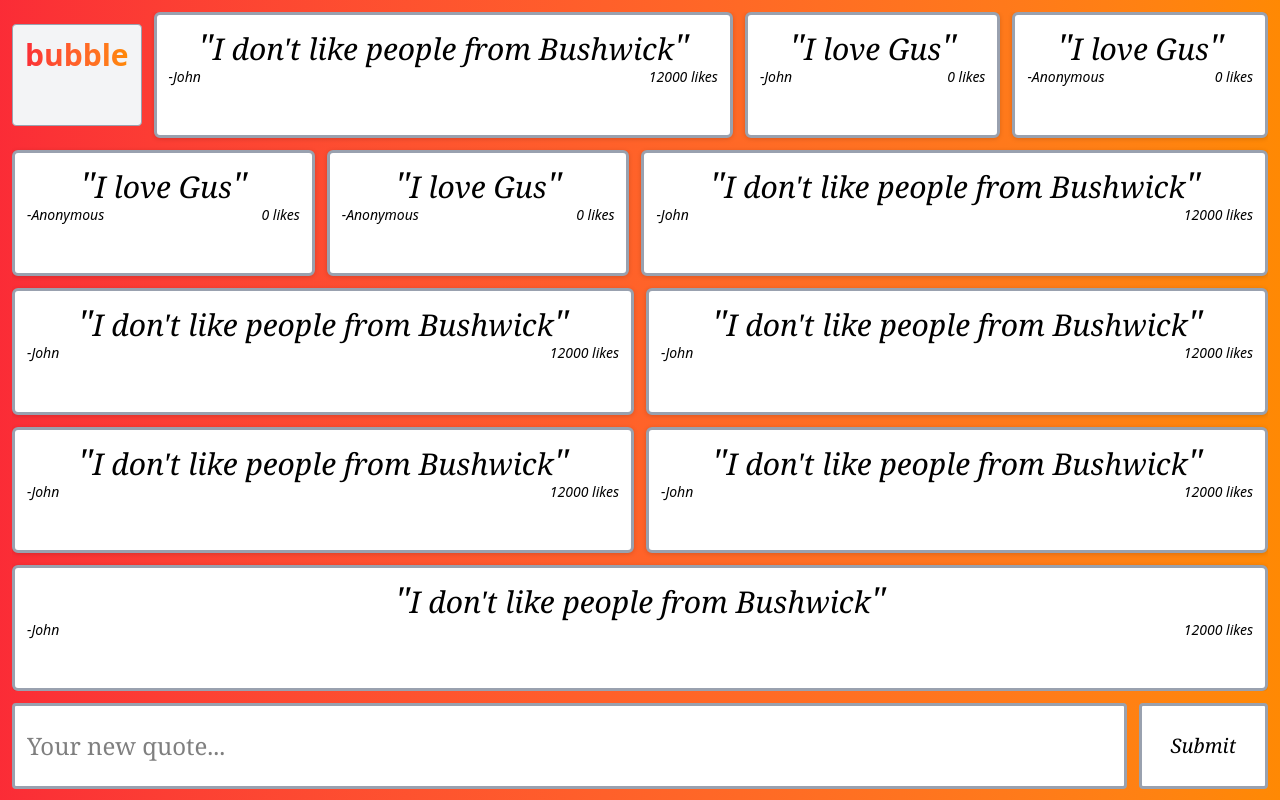
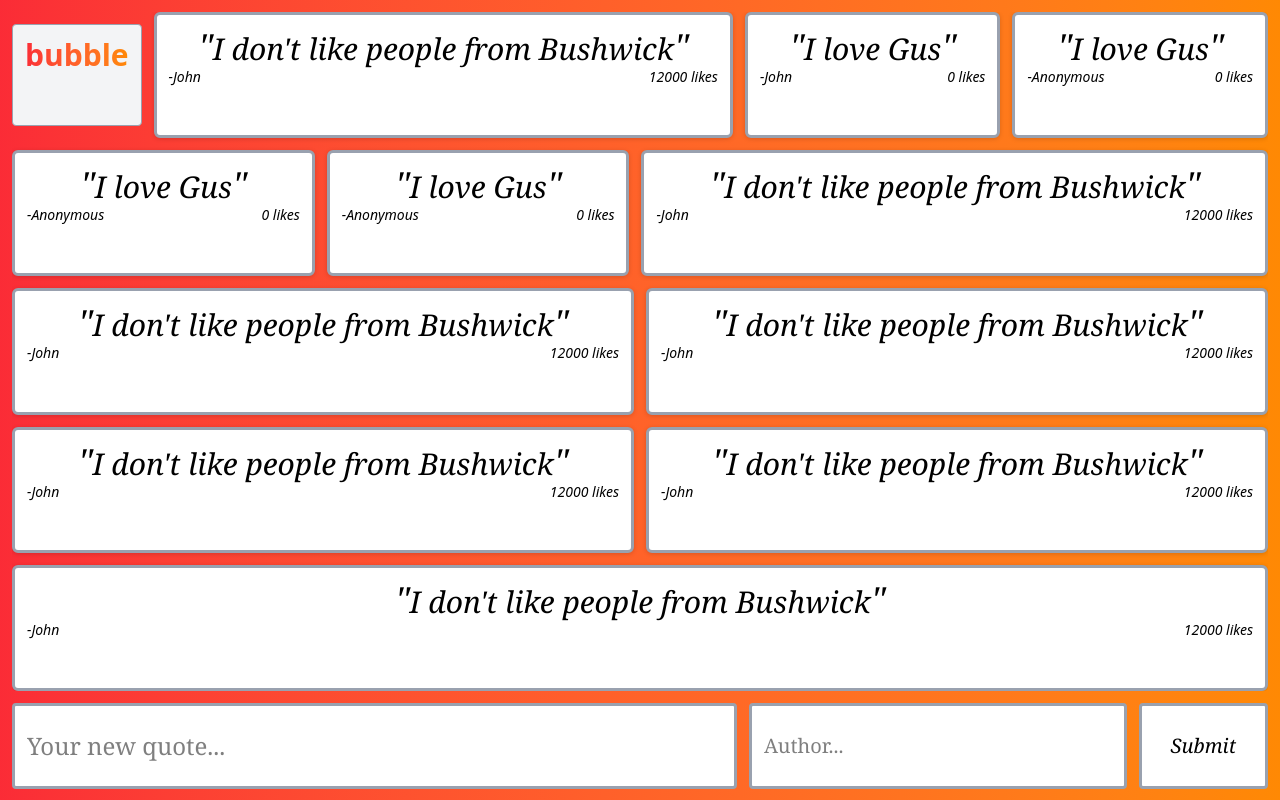
Before and after one commit to JohnSwiftC/bubble, a React (Vite) app: page / in a window 1280 px wide. Built offline with nearby package versions, Linux system fonts and the light colour scheme.

Commit message:
add author field and data pipe laying

```diff
--- a/src/App.jsx
+++ b/src/App.jsx
@@ -7,6 +7,7 @@ function App() {
 
   const [buttonScale, setButtonScale] = useState(100);
   const [quoteText, setQuoteText] = useState("");
+  const [nameText, setNameText] = useState("");
   const [buttonText, setButtonText] = useState("Submit");
 
   // Will change text back from sent when using a new quote.
@@ -21,6 +22,7 @@ function App() {
   const quoteSubmitHandler = () => {
     console.log(quoteText);
     setQuoteText("");
+    setNameText("");
     setButtonText("Sent");
 
     setButtonScale(buttonScale + 10);
@@ -55,9 +57,14 @@ function App() {
         </div>
 
         <div className="rounded h-2/18 mt-3 flex flex-row gap-3">
-          <div className="grow-1 rounded border border-3 border-gray-400 bg-white flex justify-center p-3">
-            <input value={quoteText} onChange={(e) => {setQuoteText(e.target.value)}}className="bg-white text-black grow-1 outline-hidden text-2xl font-serif" placeholder="Your new quote..."/>
-          </div>
+
+            <div className="grow-2 rounded border border-3 border-gray-400 bg-white flex justify-center p-3">
+              <input value={quoteText} onChange={(e) => {setQuoteText(e.target.value)}}className="w-0 bg-white text-black grow-1 outline-hidden text-2xl font-serif" placeholder="Your new quote..."/>
+            </div>
+            <div className="grow-1 rounded border border-3 border-gray-400 bg-white flex justify-center p-3">
+              <input value={nameText} onChange={(e) => {setNameText(e.target.value)}}className="w-0 bg-white text-black grow-1 outline-hidden text-xl font-serif" placeholder="Author..."/>
+            </div>
+
           <div onClick={quoteSubmitHandler} className="aspect-3/2 bg-white border border-3 border-gray-400 rounded flex justify-center items-center transition"
                 style={{ transform: `scale(${buttonScale/100})` }}
                 onMouseEnter={() => {setButtonScale(107)}}
```
